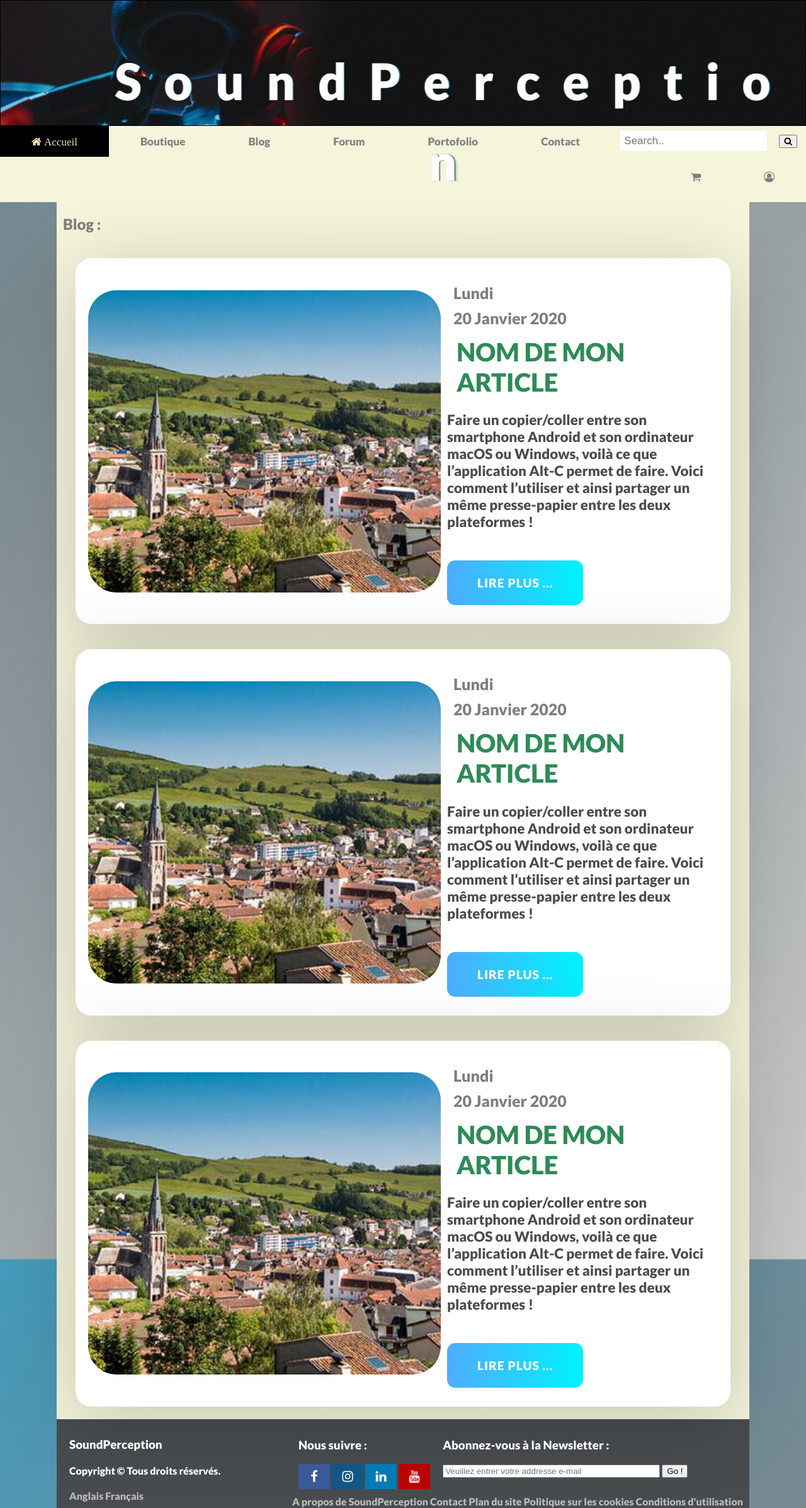
After one commit to Myogamevideo/PROJET_TUTORE_2A_IUT_WEBSITE_GENERIQUE, a PHP site: page /blog.php in a window 1280 px wide. The commit adds this page. Shown: the whole page at 63% size. Run offline with PHP 8.4, Linux system fonts and the light colour scheme.

Commit message:
commit avec la mise en place de la page blog

```diff
--- /dev/null
+++ b/blog.php
@@ -0,0 +1,64 @@
+<?php include('head.php') ?>
+<link rel="stylesheet" href="public/css/style-blog.css">
+<body>
+    <?php include('header-image.php') ?>
+    <main>
+        <div class="container">
+            <div>
+                <h2>Blog :</h2>
+                <div class="divAllBlog">
+                    <div class="divBlog">
+                        <div class="blogPostImage">
+                            <img src="public/image/test.jpg"/>
+                        </div>
+                        <div class="blogPostInfo">
+                            <div class="blogPostDate">
+                                <span>Lundi</span>
+                                <span>20 Janvier 2020</span>
+                            </div>
+                            <h3 class="blogPostTitre">Nom de mon article</h3>
+                            <p class="blogPostText">Faire un copier/coller entre son smartphone Android et son ordinateur macOS ou Windows, voilà ce que
+                            l’application Alt-C permet de faire. Voici comment l’utiliser et ainsi partager un même presse-papier entre
+                            les deux plateformes ! </p>
+                            <a href="#" class="blogPostLien">Lire plus ...</a>
+                        </div>
+                    </div>
+                    <div class="divBlog">
+                        <div class="blogPostImage">
+                            <img src="public/image/test.jpg"/>
+                        </div>
+                        <div class="blogPostInfo">
+                            <div class="blogPostDate">
+                                <span>Lundi</span>
+                                <span>20 Janvier 2020</span>
+                            </div>
+                            <h3 class="blogPostTitre">Nom de mon article</h3>
+                            <p class="blogPostText">Faire un copier/coller entre son smartphone Android et son ordinateur macOS ou Windows, voilà ce que
+                            l’application Alt-C permet de faire. Voici comment l’utiliser et ainsi partager un même presse-papier entre
+                            les deux plateformes ! </p>
+                            <a href="#" class="blogPostLien">Lire plus ...</a>
+                        </div>
+                    </div>
+                    <div class="divBlog">
+                        <div class="blogPostImage">
+                            <img src="public/image/test.jpg"/>
+                        </div>
+                        <div class="blogPostInfo">
+                            <div class="blogPostDate">
+                                <span>Lundi</span>
+                                <span>20 Janvier 2020</span>
+                            </div>
+                            <h3 class="blogPostTitre">Nom de mon article</h3>
+                            <p class="blogPostText">Faire un copier/coller entre son smartphone Android et son ordinateur macOS ou Windows, voilà ce que
+                            l’application Alt-C permet de faire. Voici comment l’utiliser et ainsi partager un même presse-papier entre
+                            les deux plateformes ! </p>
+                            <a href="#" class="blogPostLien">Lire plus ...</a>
+                        </div>
+                    </div>
+                </div>
+            </div>
+        </div>
+    </main>
+    <?php include('footer.php') ?>
+</body>
+</html>
--- a/navigation-bar.php
+++ b/navigation-bar.php
@@ -1,7 +1,7 @@
 <div class="icon-bar">
     <a class="active" href="index.php"><i class="fa fa-home"> Accueil</i></a>
     <a href="boutique.php">Boutique</a>
-    <a href="#">Blog</a>
+    <a href="blog.php">Blog</a>
     <a href="#">Forum</a>
     <a href="portefolio.php">Portofolio</a>
     <a href="contact.php">Contact</a>
--- /dev/null
+++ b/public/css/style-blog.css
@@ -0,0 +1,115 @@
+img {
+    width: 100%;
+}
+
+.divAllBlog{
+    display: flex;
+    flex-direction: column;
+}
+
+.divBlog{
+    padding: 10px;
+    background-color: #fff;
+    box-shadow: 0 1.4rem 8rem rgba(0,0,0,.2);
+    display: flex;
+    justify-content: center;
+    align-items: center;
+    border-radius: 25px;
+    margin: 20px;
+    padding: 20px;
+}
+
+.blogPostInfo{
+    padding: 10px;
+}
+
+.blogPostImage{
+    min-width: 35rem;
+    max-width: 35rem;
+    height: 30rem;
+    position: relative;
+}
+
+.blogPostImage img{
+    width: 100%;
+    height: 100%;
+    object-fit: cover;
+    display: block;
+    border-radius: 45px;
+}
+
+
+.blogPostDate span{
+    display: block;
+    color: rgba(0, 0, 0, 0.5);
+    font-size: 25px;
+    font-weight: 600;
+    margin: 10px;
+}
+
+.blogPostTitre{
+    font-size: 40px;
+    margin: 15px;
+    text-transform: uppercase;
+    color: seagreen;
+}
+
+.blogPostText{
+    margin-bottom: 3rem;
+    font-size: 1.4rem;
+    color: rgba(0,0,0,.7);
+}
+
+.blogPostLien{
+    display: inline-block;
+    padding: 1.5rem 3rem;
+    letter-spacing: 1px;
+    text-transform: uppercase;
+    font-size: 1.2rem;
+    color: #fff;
+    background-image: linear-gradient(to right, #4facfe 0%, #00f2fe 100%);
+    border-radius: .8rem;
+    text-decoration: none;
+}
+
+.blogPostLien:hover{
+    background-image: linear-gradient(to right, #00f2fe 0%, #4facfe 100%);
+}
+
+@media screen and (max-width: 1068px){
+    .divBlog{
+        max-width: 80rem;
+    }
+
+    .blogPostTitre{
+        font-size: 33px;
+        margin: 10px;
+    }
+
+    .blogPostText{
+        font-size: 20px;
+    }
+
+    .blogPostImage{
+        min-width: 25rem;
+        max-width: 25rem;
+    }
+}
+
+
+@media screen and (max-width: 886px){
+    .blogPostText{
+        font-size: 12px;
+    }
+
+    .blogPostTitre{
+        font-size: 20px;
+        margin: 10px;
+    }
+
+    .divBlog{
+        display: flex;
+        flex-direction: column;
+
+    }
+}
```
Also changed, not shown: public/image/test.jpg (added).
